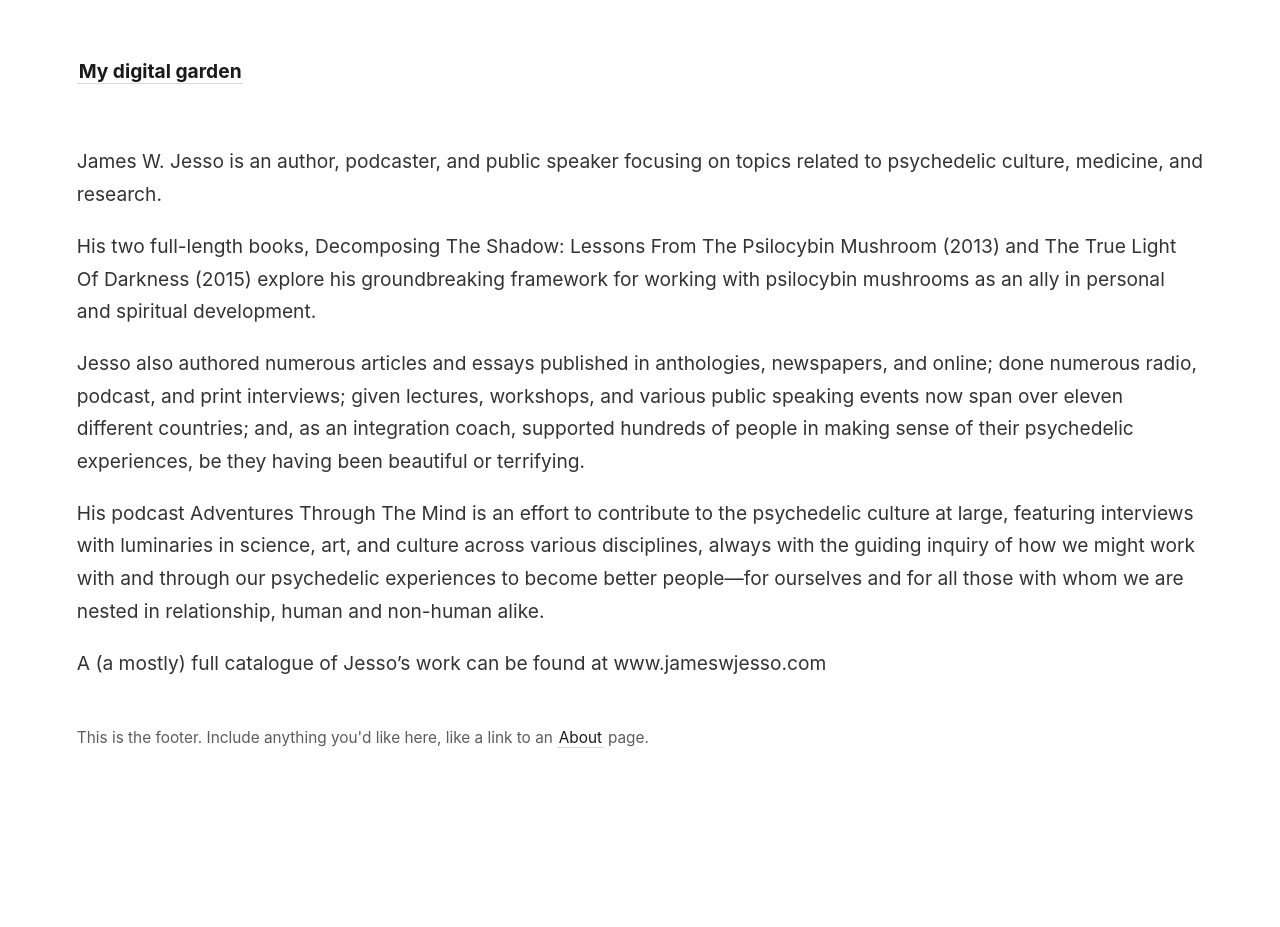
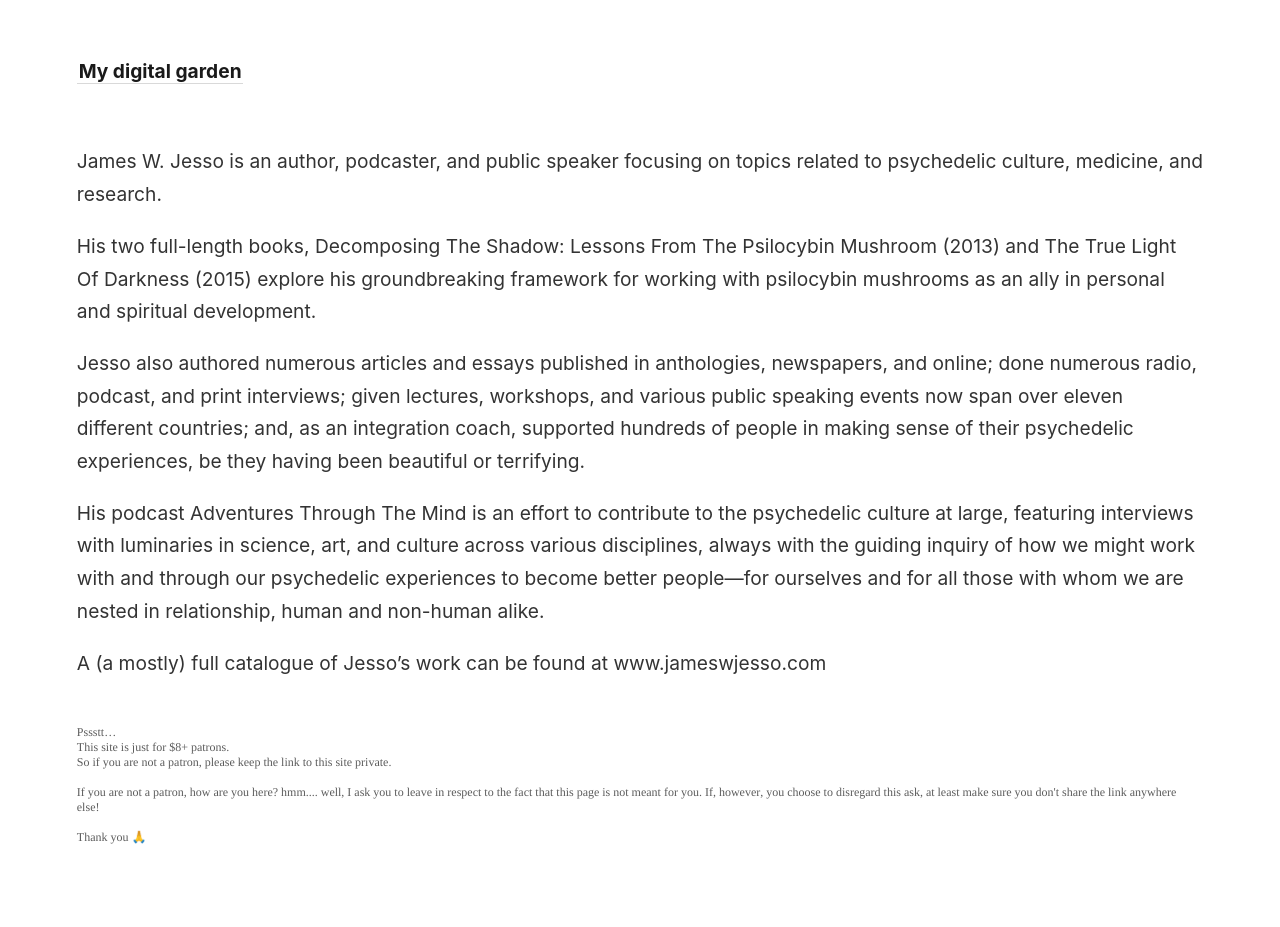
Before and after one commit to jameswjesso/mydigitalgarden, a Jekyll site: the page built from _pages/about.md, in a window 1280 px wide. Built offline with Jekyll 4.4.1, drawn with Linux system fonts in a browser that asks for light colours; before the commit the page ends 900 px from its top, so only the background shows below that.

Commit message:
final update for aug 3

```diff
--- a/_includes/footer.html
+++ b/_includes/footer.html
@@ -1 +1,25 @@
-This is the footer. Include anything you'd like here, like a link to an <a class="internal-link" href="/about">About</a> page.
+<!DOCTYPE html PUBLIC "-//W3C//DTD HTML 4.01//EN" "http://www.w3.org/TR/html4/strict.dtd">
+<html>
+<head>
+  <meta http-equiv="Content-Type" content="text/html; charset=utf-8">
+  <meta http-equiv="Content-Style-Type" content="text/css">
+  <title></title>
+  <meta name="Generator" content="Cocoa HTML Writer">
+  <meta name="CocoaVersion" content="2299.6">
+  <style type="text/css">
+    p.p1 {margin: 0.0px 0.0px 0.0px 0.0px; font: 12.0px Times; -webkit-text-stroke: #000000}
+    p.p2 {margin: 0.0px 0.0px 0.0px 0.0px; font: 12.0px Times; -webkit-text-stroke: #000000; min-height: 14.0px}
+    span.s1 {font-kerning: none}
+  </style>
+</head>
+<body>
+<p class="p1"><span class="s1">Pssstt…</span></p>
+<p class="p1"><span class="s1">This site is just for $8+ patrons.</span></p>
+<p class="p1"><span class="s1">So if you are not a patron, please keep the link to this site private.</span></p>
+<p class="p2"><span class="s1"></span><br></p>
+<p class="p1"><span class="s1">If you are not a patron, how are you here? hmm.... well, I ask you to leave in respect to the fact that this page is not meant for you. If, however, you choose to disregard this ask, at least make sure you don't share the link anywhere else!<span class="Apple-converted-space"> </span></span></p>
+<p class="p2"><span class="s1"></span><br></p>
+<p class="p1"><span class="s1">Thank you 🙏</span></p>
+<p class="p2"><span class="s1"></span><br></p>
+</body>
+</html>
```
Also changed, not shown: _layouts/note.html (+42 -47 lines), _pages/index.md (+6 -2 lines), 1 other file.
